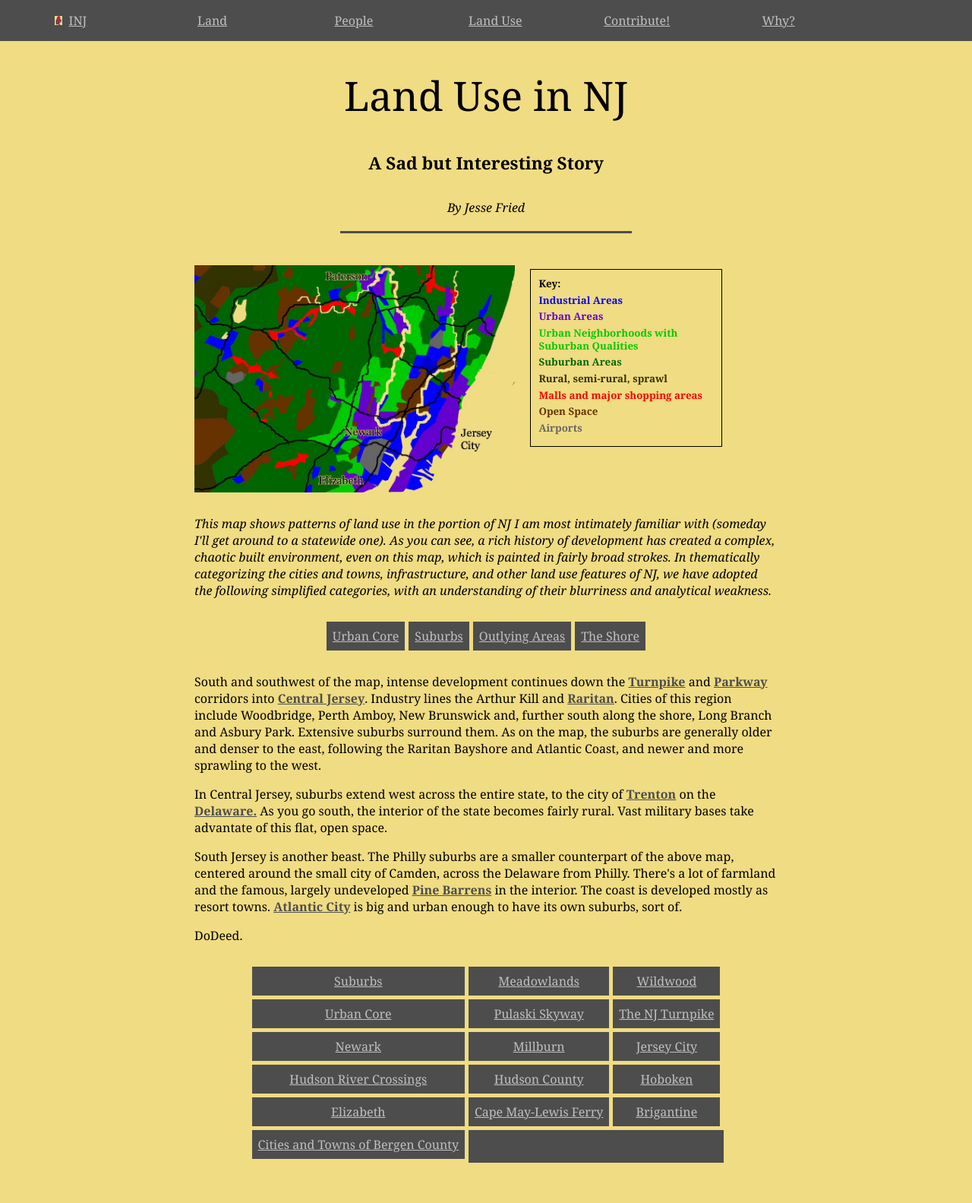
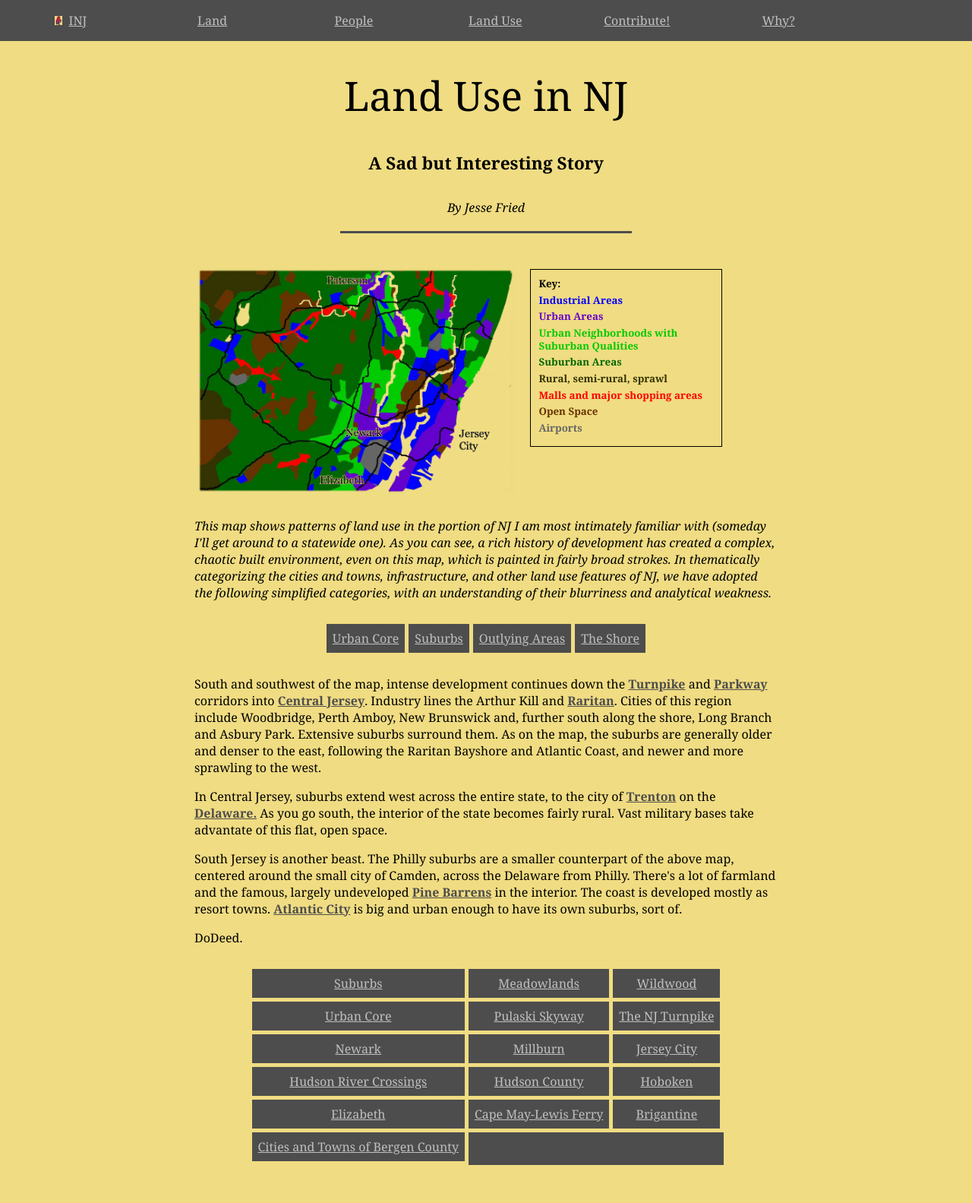
Before and after one commit to jonfried/oakafee.github.io, a Jekyll site: the page built from land-use.html, in a window 1280 px wide. Shown: the whole page at 76% size. Built offline with Jekyll 4.4.1, drawn with Linux system fonts in a browser that asks for light colours.

Commit message:
Update land-use.html

```diff
--- a/land-use.html
+++ b/land-use.html
@@ -9,7 +9,7 @@ tags: land-use
 <!---- Content --->
 
 <div class="map-container">
-  <div class="map"><a href="images/land-use-full.jpg"><img class="land-use-map" src="images/land-use-full.jpg" /></a>
+  <div class="map"><a href="images/land-use-full.jpg"><img class="land-use-map" src="images/land-use-feather.jpg" /></a>
   </div>
 
   <div class="map-key">
```
